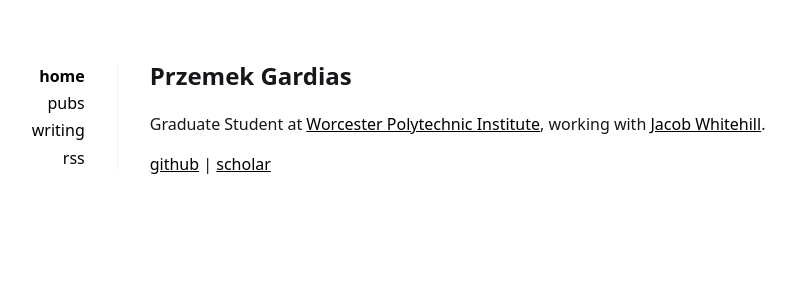
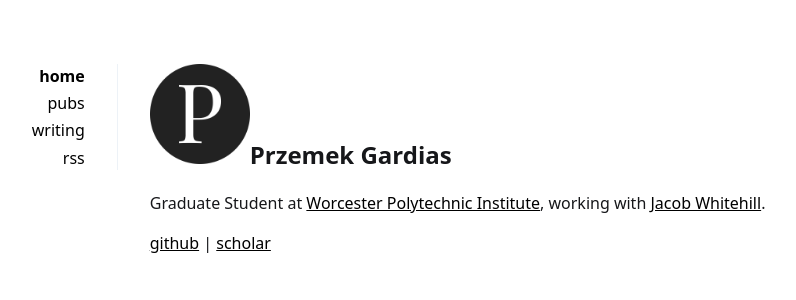
Before and after one commit to pgardias/pgardias.github.io, a Jekyll site: the page built from _pages/index.md, in a window 1280 px wide. Shown: the top 300 px of the page, without its empty margins (203-999 px from the left). Built offline with Jekyll 4.4.1, drawn with Linux system fonts in a browser that asks for light colours.

Commit message:
Post layout

```diff
--- a/_layouts/page.html
+++ b/_layouts/page.html
@@ -3,6 +3,6 @@ layout: default
 ---
 
 <section class="post">
-  <h2>{% if item.url == "/" %}<img src="{{ site.baseurl }}/512-icon.png" width="100" height="100">{% endif %}{{ page.title }}</h2>
+  <h2>{% if page.url == "/index" %}<img src="{{ site.baseurl }}/512-icon.png" width="100" height="100">{% endif %}{{ page.title }}</h2>
   {{ content }}
 </section>
```
